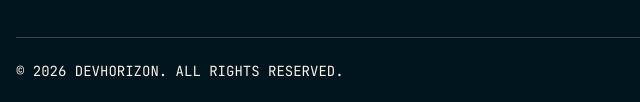
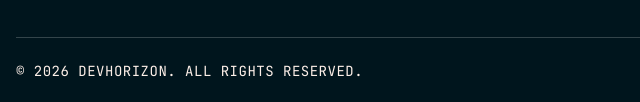
Before and after one commit to kovtun-alexandr/DevHorizon, a website built with Vite: page schedule.html in a window 1280 px wide. Shown: the part 4126-4228 px from the top of the page, 0-640 px from the left. Built offline with nearby package versions, Linux system fonts and the light colour scheme.

Commit message:
fix(css): replace missing text preset variables in footer

```diff
--- a/src/assets/styles/components/footer.css
+++ b/src/assets/styles/components/footer.css
@@ -1,7 +1,7 @@
 .footer {
     display: flex;
     flex-direction: column;
-    line-height: var(--text-preset-6-line-height);
+    line-height: var(--line-height-140);
 
     &>div {
         display: flex;
@@ -22,8 +22,8 @@
 
         &:last-child {
             padding-block: 1.5rem;
-            font-size: var(--text-preset-7-size);
-            letter-spacing: var(--text-preset-7-letter-spacing);
+            font-size: var(--font-size-12);
+            letter-spacing: var(--letter-spacing-05);
 
             @media (max-width: 35em) {
                 padding-block: 1.25rem;
```
